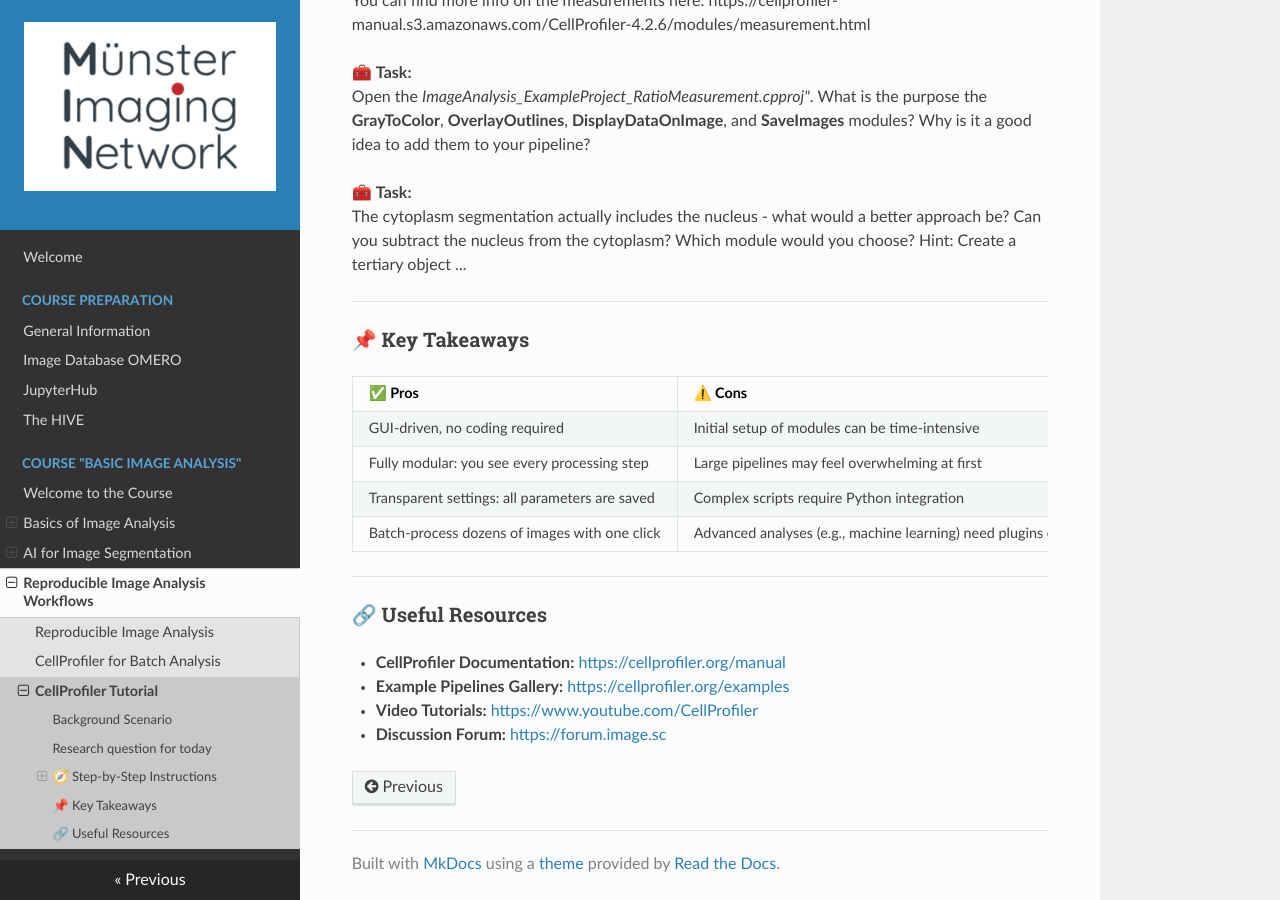
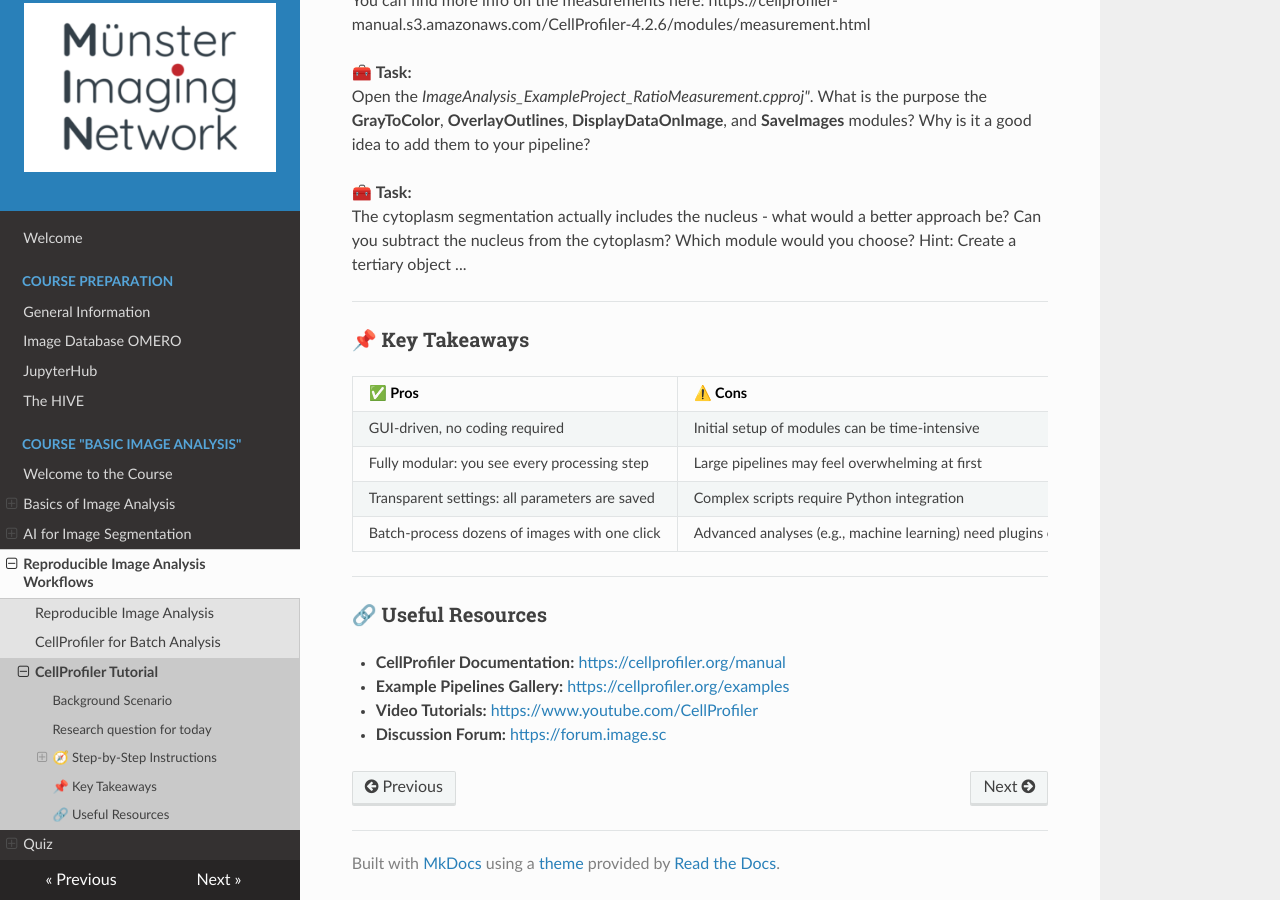
Before and after one commit to MuensterImagingNetwork/MINCourses_ImageAnalysis, an MkDocs documentation site: the page built from docs/basic/reproducibleanalysis/cellprofilertutorial.md, in a window 1280 px wide and 900 px high, scrolled down 3996 px. Built offline with MkDocs 1.6.1, drawn with Linux system fonts in a browser that asks for light colours; nearby versions of some CDN libraries.

Commit message:
test quize

```diff
--- a/mkdocs.yml
+++ b/mkdocs.yml
@@ -25,6 +25,10 @@ nav:
         - Reproducible Image Analysis: basic/reproducibleanalysis/introrepanalysis.md
         - CellProfiler for Batch Analysis: basic/reproducibleanalysis/cellprofiler.md
         - CellProfiler Tutorial: basic/reproducibleanalysis/cellprofilertutorial.md
+    - Quiz:
+        - Basics of Image Analysis: quiz/basicquiz.md
+        - AI for Image Segmentation: quiz/segmentationquiz.md
+        - Reproducible Image Analysis: quize/repiaquiz.md
 
 theme:
    name: readthedocs
```
Also changed, not shown: docs/quiz/segmentationquiz.md (added, +5 -0 lines).
